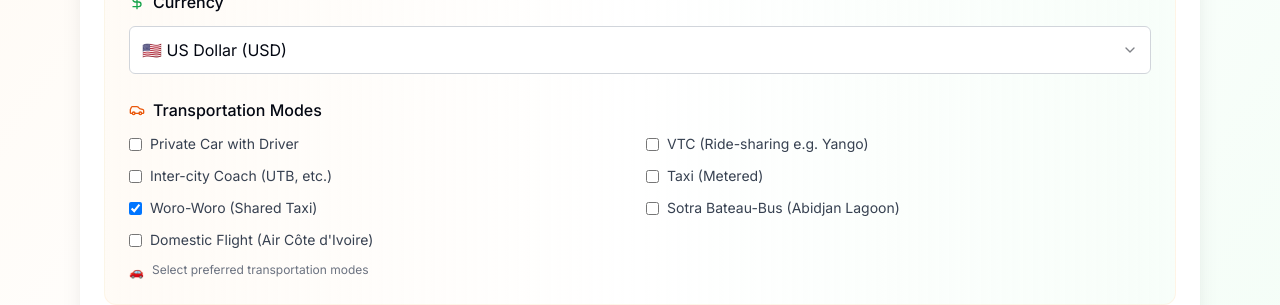
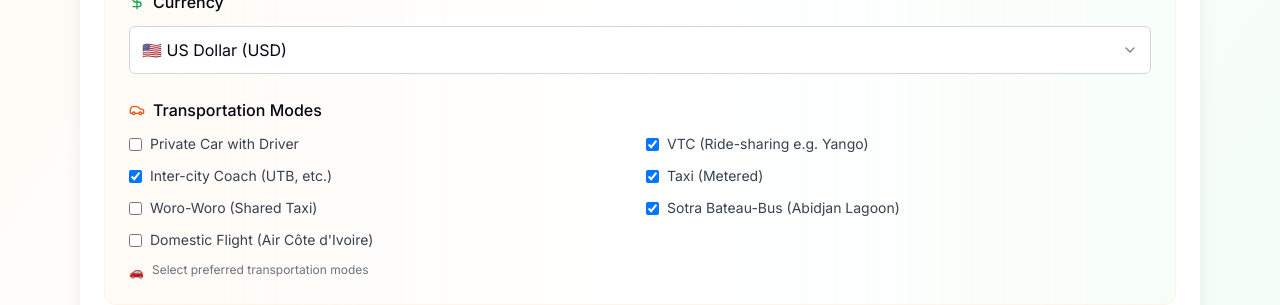
Before and after one commit to mowamed/ivoire-trip, a React (Vite) app: page / in a window 1280 px wide. Shown: the part 920-1225 px from the top of the page. Built offline with nearby package versions, Linux system fonts and the light colour scheme.

Commit message:
feat: Update default transportation modes in PlannerWithSettings component for improved trip planning options; include additional modes for better user experience

```diff
--- a/src/components/PlannerWithSettings.tsx
+++ b/src/components/PlannerWithSettings.tsx
@@ -19,7 +19,7 @@ const PlannerWithSettings: React.FC<Props> = ({ onPlanRequest, isLoading = false
   const { currency, setCurrency } = useCurrency();
   const [duration, setDuration] = React.useState(7);
   const [budget, setBudget] = React.useState(1000);
-  const [transportationModes, setTransportationModes] = React.useState<string[]>(['Woro-Woro (Shared Taxi)']);
+  const [transportationModes, setTransportationModes] = React.useState<string[]>(['VTC (Ride-sharing e.g. Yango)', 'Inter-city Coach (UTB, etc.)', 'Taxi (Metered)', 'Sotra Bateau-Bus (Abidjan Lagoon)']);
 
   const changeCurrency = (newCurrency: Currency) => {
     setCurrency(newCurrency);
@@ -42,7 +42,7 @@ const PlannerWithSettings: React.FC<Props> = ({ onPlanRequest, isLoading = false
         setTransportationModes(['Private Car with Driver']);
       } else {
         // If private car is deselected, default to shared taxi
-        setTransportationModes(['Woro-Woro (Shared Taxi)']);
+        setTransportationModes(['VTC (Ride-sharing e.g. Yango)', 'Inter-city Coach (UTB, etc.)', 'Taxi (Metered)', 'Sotra Bateau-Bus (Abidjan Lagoon)']);
       }
     } else {
       if (transportationModes.includes('Private Car with Driver')) {
```
